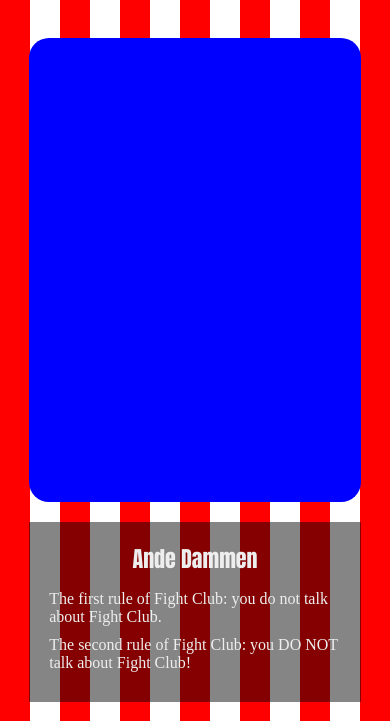
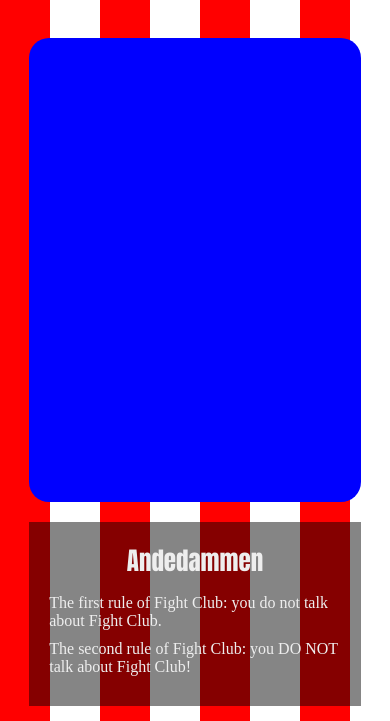
Before and after one commit to pern693p/3.Semester-Eksamen, a plain HTML site: page index.html in a window 390 px wide. Shown: the part 123-844 px from the top of the page. Drawn offline with Linux system fonts and the light colour scheme.

Commit message:
basic layout and responsiveness

```diff
--- a/index.html
+++ b/index.html
@@ -22,7 +22,7 @@
       <div class="gameGrid">
         <div id="game"></div>
         <div id="tablet">
-          <h3>Ande Dammen</h3>
+          <h3>Andedammen</h3>
           <p>The first rule of Fight Club: you do not talk about Fight Club.</p>
           <p>The second rule of Fight Club: you DO NOT talk about Fight Club!</p>
           <div class="ducks"></div>
--- a/main.scss
+++ b/main.scss
@@ -18,7 +18,7 @@ h3 {
 }
 
 #tentBackground {
-  background-image: repeating-linear-gradient(90deg, red, red 30px, white 30px, white 60px);
+  background-image: repeating-linear-gradient(90deg, red, red 50px, white 50px, white 100px);
   width: 100vw;
   height: 100vh;
 
@@ -74,16 +74,15 @@ h3 {
 
   h3 {
     text-align: center;
-    font-size: 22px;
+    font-size: 25px;
     color: $textColor;
+    margin-bottom: 15px;
   }
 
   p {
     color: $textColor;
+    margin-bottom: 10px;
   }
-}
-
-.gameGrid {
 }
 
 @media only screen and (min-width: 1000px) {
```
Also changed, not shown: main.css, 1 other file.
